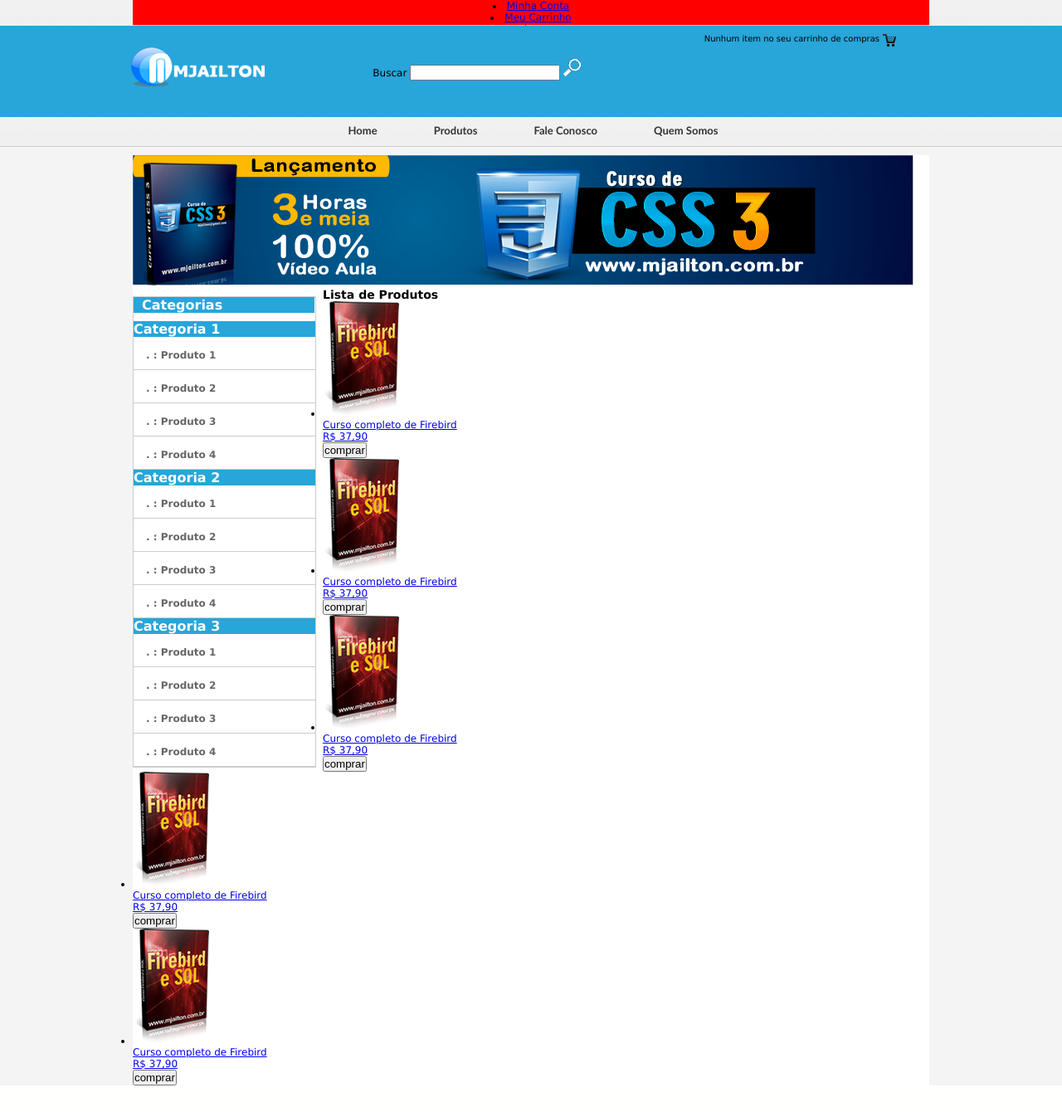
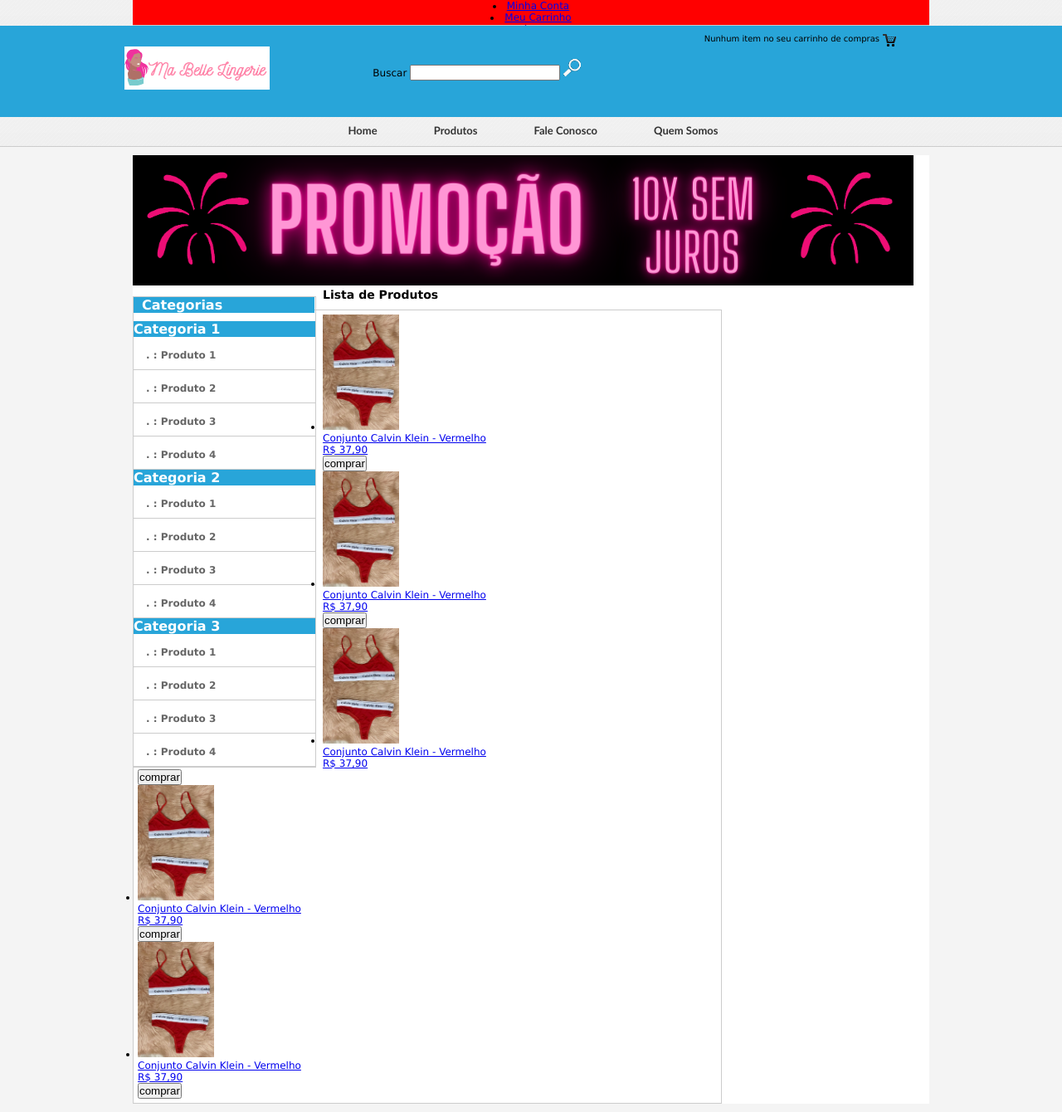
Before and after one commit to Wanderson-A-Timoteo/Ma-Belle-Lingerie, a PHP site: page / in a window 1280 px wide. Shown: the whole page at 83% size. Before the commit the page ends 1308 px from the top, so only its background shows below. Run offline with PHP 8.4, Linux system fonts and the light colour scheme.

Commit message:
add conjunto na vitrine pra teste

```diff
--- a/css/css.css
+++ b/css/css.css
@@ -213,3 +213,11 @@ body {
   color: #00ccff;
   font-size: 14px;
 }
+
+.vitrine {
+  margin: 10px 0;
+  padding: 5px;
+  width: 698px;
+  height: auto;
+  border: solid 1px #ccc;
+}
--- a/home.php
+++ b/home.php
@@ -1,6 +1,6 @@
 <div id="corpo-loja">
     <aside class="banner">
-        <img src="imagens/banner-meio.png" alt="Banner">
+        <img src="imagens/banner-meio.png" alt="Banner de Promoção">
     </aside>
 
     <section class="categorias">
@@ -40,8 +40,8 @@
             <ul>
                 <li>
                     <a href="#">
-                            <img src="imagens/firebird_peq.png" alt="Firebird">
-                            <figcaption>Curso completo de Firebird</figcaption>
+                            <img src="imagens/conjunto.png" alt="Conjunto">
+                            <figcaption>Conjunto Calvin Klein - Vermelho</figcaption>
                         </figure>
                         <span> R$ 37,90 </span>
                         <form action="">
@@ -52,8 +52,8 @@
 
                 <li>
                     <a href="#">
-                            <img src="imagens/firebird_peq.png" alt="Firebird">
-                            <figcaption>Curso completo de Firebird</figcaption>
+                            <img src="imagens/conjunto.png" alt="Conjunto">
+                            <figcaption>Conjunto Calvin Klein - Vermelho</figcaption>
                         </figure>
                         <span> R$ 37,90 </span>
                         <form action="">
@@ -64,8 +64,8 @@
 
                 <li>
                     <a href="#">
-                            <img src="imagens/firebird_peq.png" alt="Firebird">
-                            <figcaption>Curso completo de Firebird</figcaption>
+                            <img src="imagens/conjunto.png" alt="Conjunto">
+                            <figcaption>Conjunto Calvin Klein - Vermelho</figcaption>
                         </figure>
                         <span> R$ 37,90 </span>
                         <form action="">
@@ -76,8 +76,8 @@
 
                 <li>
                     <a href="#">
-                            <img src="imagens/firebird_peq.png" alt="Curso de Firebird">
-                            <figcaption>Curso completo de Firebird</figcaption>
+                            <img src="imagens/conjunto.png" alt="Conjunto">
+                            <figcaption>Conjunto Calvin Klein - Vermelho</figcaption>
                         </figure>
                         <span> R$ 37,90 </span>
                         <form action="">
@@ -88,8 +88,8 @@
 
                 <li>
                     <a href="#">
-                            <img src="imagens/firebird_peq.png" alt="Firebird">
-                            <figcaption>Curso completo de Firebird</figcaption>
+                            <img src="imagens/conjunto.png" alt="Conjunto">
+                            <figcaption>Conjunto Calvin Klein - Vermelho</figcaption>
                         </figure>
                         <span> R$ 37,90 </span>
                         <form action="">
```
Also changed, not shown: imagens/banner-meio.png, imagens/conjunto.png (added), imagens/firebird_peq.png (deleted), imagens/img-logo.png.
